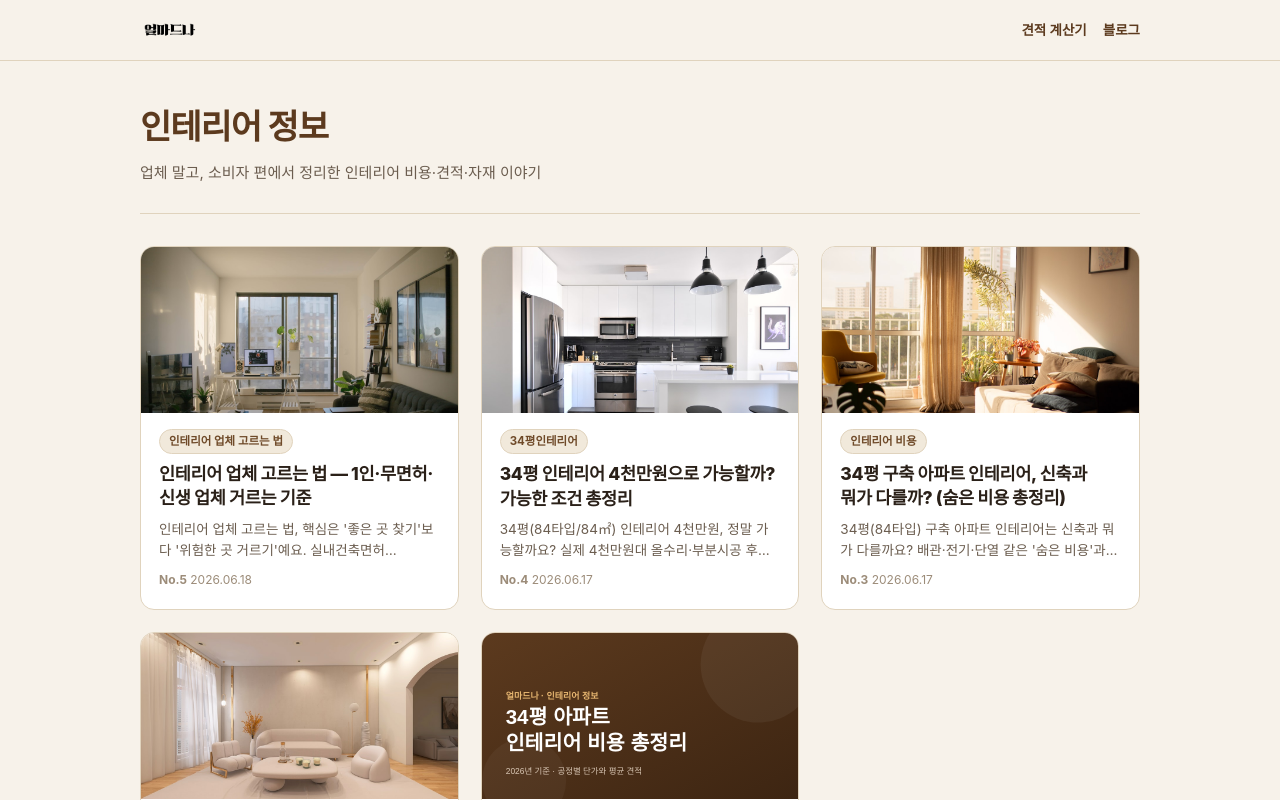
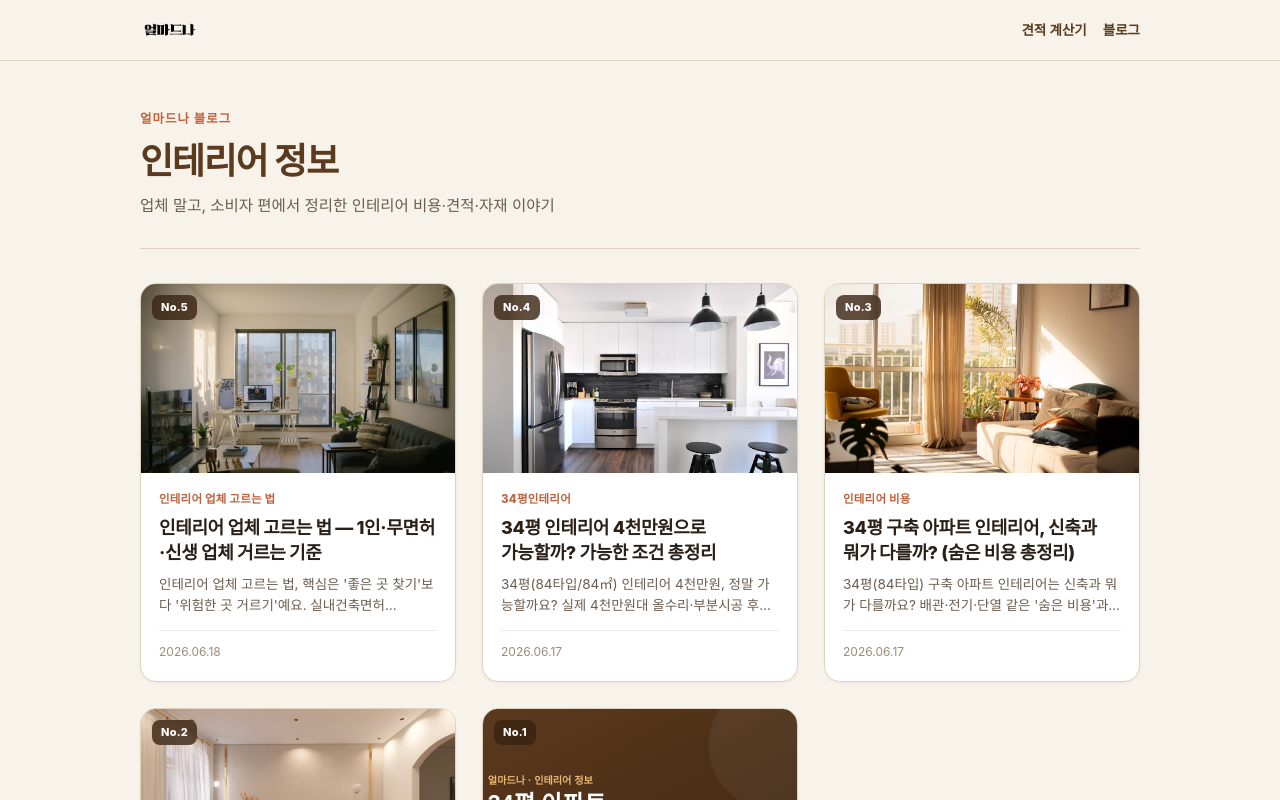
Before and after one commit to shffksaldjzot/ulmadna, a Next.js app: page /blog in a window 1280 px wide. Shown: the top 800 px of the page. Built offline with nearby package versions, Linux system fonts and the light colour scheme; no server answers.

Commit message:
style(blog): 카드·히어로·태그 디자인 폴리시 (No배지·호버줌·타이포 정리)

```diff
--- a/src/app/blog/[slug]/page.tsx
+++ b/src/app/blog/[slug]/page.tsx
@@ -85,8 +85,8 @@ export default async function BlogPost({
         <header className="blog-post-head">
           {post.tags.length > 0 && (
             <div className="blog-post-tags">
-              {post.tags.map((t) => (
-                <span key={t} className="blog-card-tag">{t}</span>
+              {post.tags.slice(0, 3).map((t) => (
+                <span key={t} className="blog-post-tag">{t}</span>
               ))}
             </div>
           )}
--- a/src/app/blog/blog.css
+++ b/src/app/blog/blog.css
@@ -26,32 +26,44 @@
 .blog-scope .hdr-nav:hover{color:var(--accent);}
 
 /* ---- blog hero / list ---- */
-.blog-hero{padding:40px 0 28px;border-bottom:1px solid var(--beige-200);margin-bottom:32px;}
-.blog-hero h1{font-size:34px;font-weight:800;color:var(--brown-700);letter-spacing:-0.03em;word-break:keep-all;}
-.blog-hero p{margin-top:10px;font-size:15px;color:var(--ink-2);}
+/* 히어로 — 따뜻한 톤 밴드 + 액센트 오버라인 */
+.blog-hero{padding:44px 0 30px;margin-bottom:34px;border-bottom:1px solid var(--beige-200);position:relative;}
+.blog-hero::before{content:"얼마드나 블로그";display:inline-block;font-size:12.5px;font-weight:800;
+  letter-spacing:.08em;color:var(--accent);margin-bottom:12px;}
+.blog-hero h1{font-size:36px;font-weight:800;color:var(--brown-700);letter-spacing:-0.035em;word-break:keep-all;line-height:1.15;}
+.blog-hero p{margin-top:12px;font-size:15.5px;color:var(--ink-2);line-height:1.55;}
 .blog-empty{padding:60px 0;text-align:center;color:var(--ink-3);font-size:15px;}
 
-.blog-grid{display:grid;grid-template-columns:repeat(3,1fr);gap:22px;padding-bottom:60px;}
+.blog-grid{display:grid;grid-template-columns:repeat(3,1fr);gap:26px;padding-bottom:64px;}
 .blog-card{display:flex;flex-direction:column;background:var(--card);border:1px solid var(--beige-200);
-  border-radius:14px;overflow:hidden;text-decoration:none;transition:transform .16s,box-shadow .16s;}
-.blog-card:hover{transform:translateY(-3px);box-shadow:0 10px 28px rgba(92,58,30,.12);}
-.blog-card-thumb{aspect-ratio:1200/630;background:var(--beige-100);display:grid;place-items:center;overflow:hidden;}
-.blog-card-thumb img{width:100%;height:100%;object-fit:cover;display:block;}
+  border-radius:16px;overflow:hidden;text-decoration:none;
+  box-shadow:0 1px 3px rgba(92,58,30,.05);transition:transform .2s ease,box-shadow .2s ease,border-color .2s;}
+.blog-card:hover{transform:translateY(-5px);box-shadow:0 16px 36px rgba(92,58,30,.16);border-color:var(--beige-300);}
+.blog-card-thumb{position:relative;aspect-ratio:1200/720;background:var(--beige-100);display:grid;place-items:center;overflow:hidden;}
+.blog-card-thumb img{width:100%;height:100%;object-fit:cover;display:block;transition:transform .35s ease;}
+.blog-card:hover .blog-card-thumb img{transform:scale(1.045);}
 .blog-card-noimg{color:var(--brown-300);font-weight:800;letter-spacing:.1em;font-size:18px;}
-.blog-card-body{padding:16px 18px 20px;display:flex;flex-direction:column;gap:8px;flex:1;}
-.blog-card-tag{align-self:flex-start;font-size:11.5px;font-weight:700;color:var(--brown-600);
-  background:var(--beige-100);border:1px solid var(--beige-200);padding:3px 9px;border-radius:999px;}
-.blog-card-body h2{font-size:17.5px;font-weight:800;color:var(--ink);line-height:1.4;letter-spacing:-0.02em;word-break:keep-all;}
-.blog-card-desc{font-size:13.5px;color:var(--ink-2);line-height:1.55;flex:1;
+/* No 배지 — 썸네일 좌상단 */
+.blog-card-no{position:absolute;top:11px;left:11px;background:rgba(58,36,18,.8);color:#fff;
+  font-size:11px;font-weight:800;letter-spacing:.02em;padding:4px 9px;border-radius:8px;
+  -webkit-backdrop-filter:blur(4px);backdrop-filter:blur(4px);}
+.blog-card-body{padding:18px 18px 20px;display:flex;flex-direction:column;gap:7px;flex:1;}
+/* 태그 — 박스 칩 대신 깔끔한 액센트 오버라인 */
+.blog-card-tag{align-self:flex-start;font-size:11.5px;font-weight:800;color:var(--accent);
+  letter-spacing:.02em;text-transform:none;}
+.blog-card-body h2{font-size:18px;font-weight:800;color:var(--ink);line-height:1.42;letter-spacing:-0.02em;word-break:keep-all;}
+.blog-card-desc{font-size:13.5px;color:var(--ink-2);line-height:1.6;flex:1;margin-top:1px;
   display:-webkit-box;-webkit-line-clamp:2;-webkit-box-orient:vertical;overflow:hidden;}
-.blog-card-date{font-size:12px;color:var(--ink-3);margin-top:2px;}
+.blog-card-date{font-size:12px;color:var(--ink-3);margin-top:6px;padding-top:12px;border-top:1px solid var(--beige-100);}
 
 /* ---- blog detail ---- */
 .blog-article{max-width:720px;padding-top:28px;padding-bottom:70px;}
 .blog-back{display:inline-block;font-size:13.5px;font-weight:700;color:var(--brown-600);text-decoration:none;margin-bottom:20px;}
 .blog-back:hover{color:var(--accent);}
 .blog-post-head{margin-bottom:24px;}
-.blog-post-tags{display:flex;gap:6px;flex-wrap:wrap;margin-bottom:14px;}
+.blog-post-tags{display:flex;gap:7px;flex-wrap:wrap;margin-bottom:14px;}
+.blog-post-tag{font-size:11.5px;font-weight:700;color:var(--brown-600);background:var(--beige-100);
+  border:1px solid var(--beige-200);padding:4px 11px;border-radius:999px;}
 .blog-post-head h1{font-size:30px;font-weight:800;color:var(--ink);line-height:1.35;letter-spacing:-0.03em;word-break:keep-all;}
 .blog-post-meta{margin-top:12px;font-size:13.5px;color:var(--ink-3);}
 .blog-post-cover{border-radius:14px;overflow:hidden;margin-bottom:32px;border:1px solid var(--beige-200);}
--- a/src/app/blog/page.tsx
+++ b/src/app/blog/page.tsx
@@ -43,14 +43,13 @@ export default function BlogIndex() {
                   ) : (
                     <span className="blog-card-noimg">얼마드나</span>
                   )}
+                  {p.postNo != null && <span className="blog-card-no">No.{p.postNo}</span>}
                 </div>
                 <div className="blog-card-body">
                   {p.tags.length > 0 && <span className="blog-card-tag">{p.tags[0]}</span>}
                   <h2>{p.title}</h2>
                   <p className="blog-card-desc">{p.description}</p>
-                  <span className="blog-card-date">
-                    {p.postNo != null && <b>No.{p.postNo}</b>} {fmtDate(p.date)}
-                  </span>
+                  <span className="blog-card-date">{fmtDate(p.date)}</span>
                 </div>
               </Link>
             ))}
```
